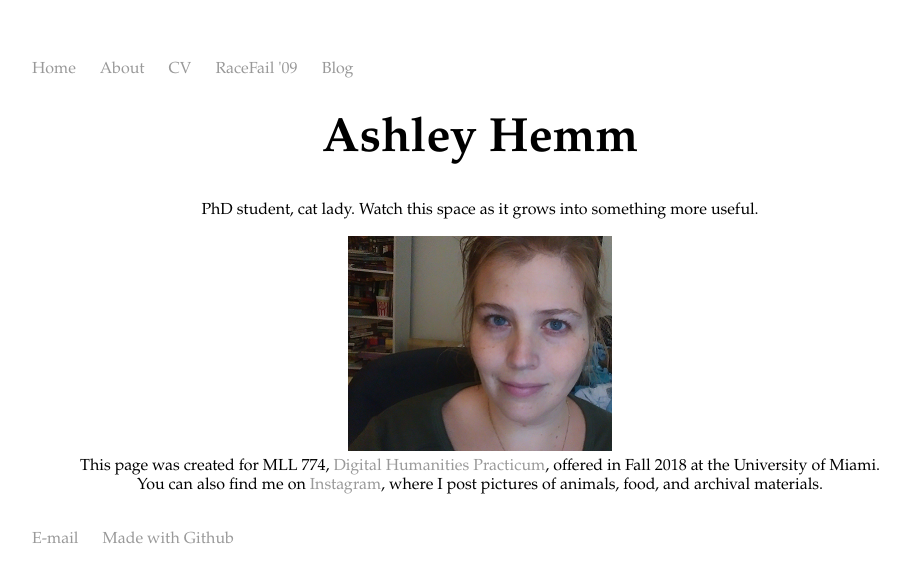
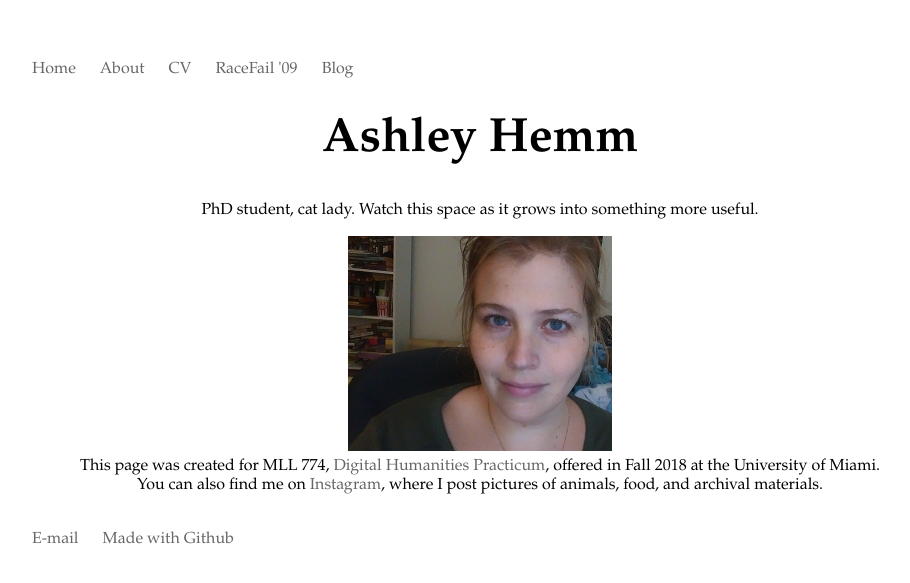
Before and after one commit to pastfutures/pastfutures.github.io, a Jekyll site: the page built from index.html, in a window 1280 px wide. Shown: the top 583 px of the page, without its empty margins (160-1070 px from the left). Built offline with Jekyll 4.4.1, drawn with Linux system fonts in a browser that asks for light colours.

Commit message:
Update main.css

```diff
--- a/css/main.css
+++ b/css/main.css
@@ -16,7 +16,7 @@ nav ul li, footer ul li {
 }
 a {
     text-decoration: none;
-    color: #999;
+    color: #666666;
 }
 a:hover {
     text-decoration: underline;
@@ -28,10 +28,10 @@ p {
     font-family: "Garamond", 'Garamond', 'serif';
     font-size: 1em;
     line-height: 1.4em;
-    color: #999;
+    color: #666666;
 }
 footer {
-    border-top: 1px solid #d5d5d5;
+    border-top: 1px solid ##6d6464;
     font-size: .8em;
 }
 
```
